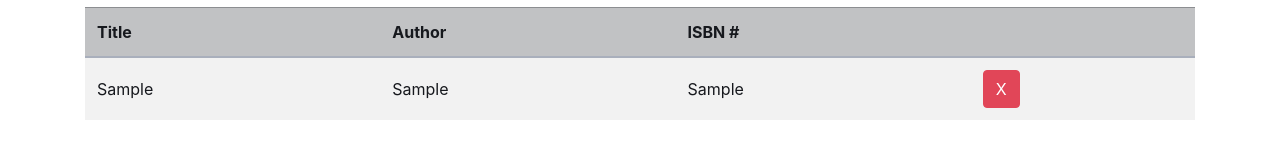
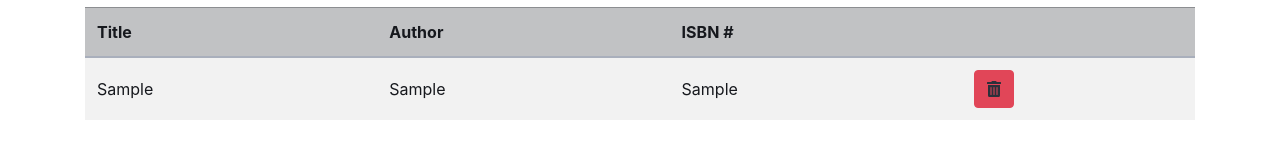
Before and after one commit to aaronshivers/booklist-v2, a React app: page / in a window 1280 px wide. Both pictures are taken after typing "Sample", "Sample", "Sample" into the empty fields and a click on the button "Add Book". Shown: the part 446-604 px from the top of the page. Built offline with nearby package versions, Linux system fonts and the light colour scheme.

Commit message:
getting setup for production

```diff
--- a/src/actions/books.js
+++ b/src/actions/books.js
@@ -1,5 +1,5 @@
-const addBook = ({ ...book }) => (state, dispatch) => {
-  const books = [...state, book]
+const addBook = book => (state, dispatch) => {
+  const books = [ ...state, book ]
   localStorage.setItem('booklist', JSON.stringify(books))
   dispatch({ type: 'ADD_BOOK', books })
 }
--- a/src/components/BookForm.js
+++ b/src/components/BookForm.js
@@ -17,11 +17,7 @@
     if (form.checkValidity() === false) {
       event.stopPropagation()
     } else if (title !== '' && author !== '' && isbn !== '') {
-      const book = { title, author, isbn }
-      // const books = [ ...state, book ]
-      // localStorage.setItem('booklist', JSON.stringify(books))
-      // dispatch({ type: 'ADD_BOOK', books })
-      addBook(book)(state, dispatch)
+      addBook({ title, author, isbn })(state, dispatch)
     }
 
     setValidated(true)
--- a/src/components/DeleteButton.js
+++ b/src/components/DeleteButton.js
@@ -1,5 +1,7 @@
 import React, { useContext } from 'react'
 import { Button } from 'react-bootstrap'
+import { FontAwesomeIcon } from '@fortawesome/react-fontawesome'
+import { faTrashAlt } from '@fortawesome/free-solid-svg-icons'
 import BooksContext from '../context/books-context'
 import { deleteBook } from '../actions/books'
 
@@ -10,7 +12,12 @@
     <Button
       variant="danger"
       onClick={ () => deleteBook(isbn)(state, dispatch) }
-    >X</Button>
+    >
+      <FontAwesomeIcon
+        icon={ faTrashAlt }
+        className="text-dark"
+      />
+    </Button>
   )
 }
 
--- a/src/components/Header.js
+++ b/src/components/Header.js
@@ -1,7 +1,6 @@
 import React from 'react'
 import { FontAwesomeIcon } from '@fortawesome/react-fontawesome'
 import { faBook } from '@fortawesome/free-solid-svg-icons'
-
 
 const Header = () => (
   <>
```
Also changed, not shown: package.json (+7 -8 lines), 1 other file (tests, documents, lock files or other folders).
